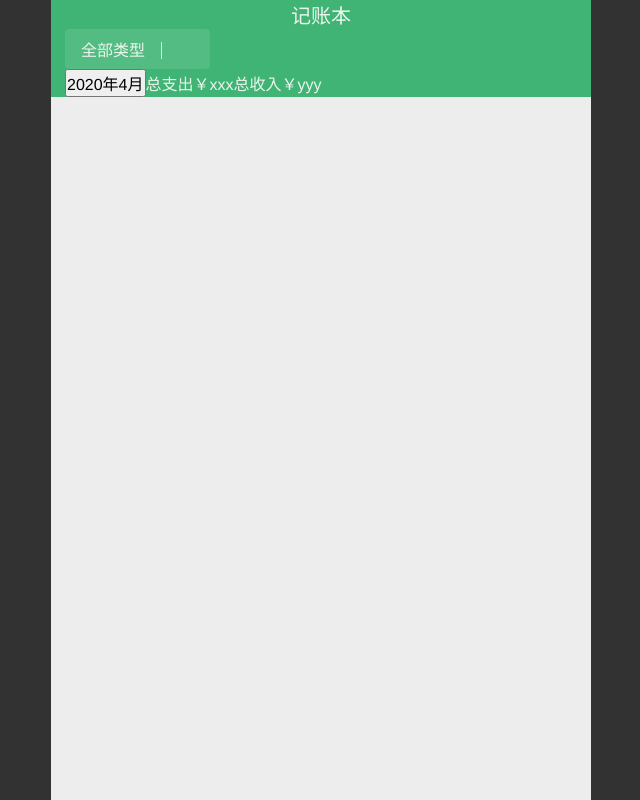
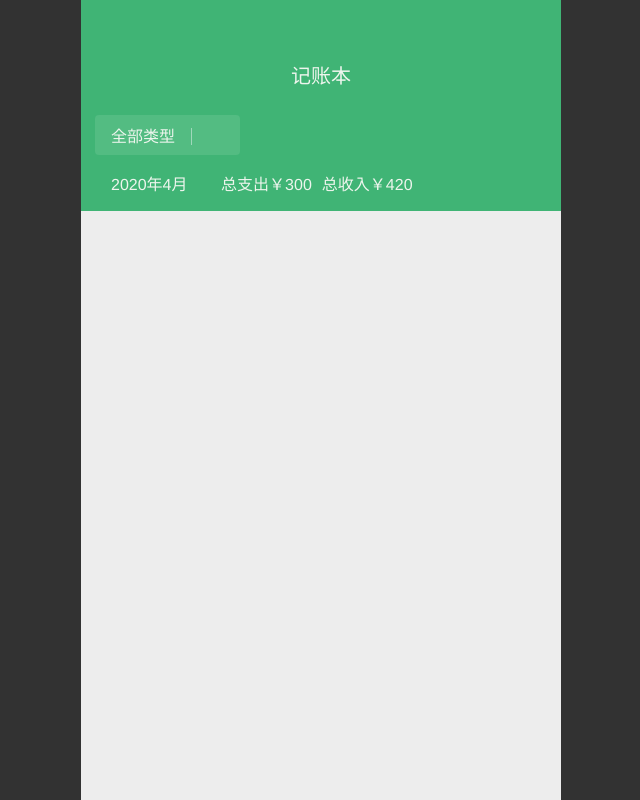
Before and after one commit to haixiangyan/weixin-cash, a React (Create React App) app: page / in a window 1280 px wide. Shown: the whole page, without its empty margins (319-959 px from the left). Built offline with nearby package versions, Linux system fonts and the light colour scheme.

Commit message:
完成 Header 样式

```diff
--- a/public/index.html
+++ b/public/index.html
@@ -39,6 +39,6 @@
       To begin the development, run `npm start` or `yarn start`.
       To create a production bundle, use `npm run build` or `yarn build`.
     -->
-    <script src="//at.alicdn.com/t/font_1822546_3x7w3jsydeh.js"></script>
+    <script src="//at.alicdn.com/t/font_1822546_r4mclkfemqb.js"></script>
   </body>
 </html>
--- a/src/App.tsx
+++ b/src/App.tsx
@@ -4,7 +4,7 @@ import Summary from './pages/Summary'
 import theme from './theme'
 
 const StyledApp = styled.div`
-  max-width: 540px;
+  max-width: 480px;
   margin: 0 auto;
   background: #EDEDED;
   height: 100vh;
--- a/src/components/Dividier.tsx
+++ b/src/components/Dividier.tsx
@@ -2,7 +2,7 @@ import * as React from 'react'
 import styled from 'styled-components'
 
 const VerticalDivider = styled.span`
-  border-right: 1px solid #e4e6e4;
+  border-right: 1px solid #A0D8BB;
   margin: 0 16px;
 `
 
--- a/src/pages/Summary.tsx
+++ b/src/pages/Summary.tsx
@@ -8,7 +8,7 @@ const StyledSummary = styled.div`
 `
 
 const Header = styled.header`
-  padding: 0 14px;
+  padding: 60px 14px 8px;
   background: ${props => props.theme.$success};
   .title {
     text-align: center;
@@ -17,6 +17,7 @@ const Header = styled.header`
 `
 
 const TypeButton = styled.button`
+  margin-top: 26px;
   padding: 8px 16px;
   color: ${props => props.theme.$white};
   background: #53BC82;
@@ -25,7 +26,31 @@ const TypeButton = styled.button`
   border-radius: 4px;
 `
 
+const MonthButton = styled.button`
+  display: inline-flex;
+  align-items: center;
+  padding: 8px 16px;
+  color: ${props => props.theme.$white};
+  border: none;
+  outline: none;
+  background: none;
+`
+
+const BriefSection = styled.section`
+  margin-top: 8px;
+  font-weight: 300;
+  svg {
+    margin-left: 8px;
+    width: .6em;
+    height: .6em;
+    fill: #A0D8BB;
+  }
+`
+
 const Summary: React.FC = () => {
+  const totalIncome = 420
+  const totalExpense = 300
+
   return (
     <StyledSummary>
       <Header>
@@ -35,15 +60,18 @@ const Summary: React.FC = () => {
           <TypeButton>
             <span>全部类型</span>
             <Divider/>
-            <Icon name="yingyong"/>
+            <Icon name="application"/>
           </TypeButton>
         </section>
 
-        <section>
-          <button>2020年4月</button>
-          <span>总支出￥xxx</span>
-          <span>总收入￥yyy</span>
-        </section>
+        <BriefSection>
+          <MonthButton>
+            <span>2020年4月</span>
+            <Icon name="dropdown"/>
+          </MonthButton>
+          <span style={{marginRight: 10}}>总支出￥{totalExpense}</span>
+          <span>总收入￥{totalIncome}</span>
+        </BriefSection>
       </Header>
     </StyledSummary>
   )
```
